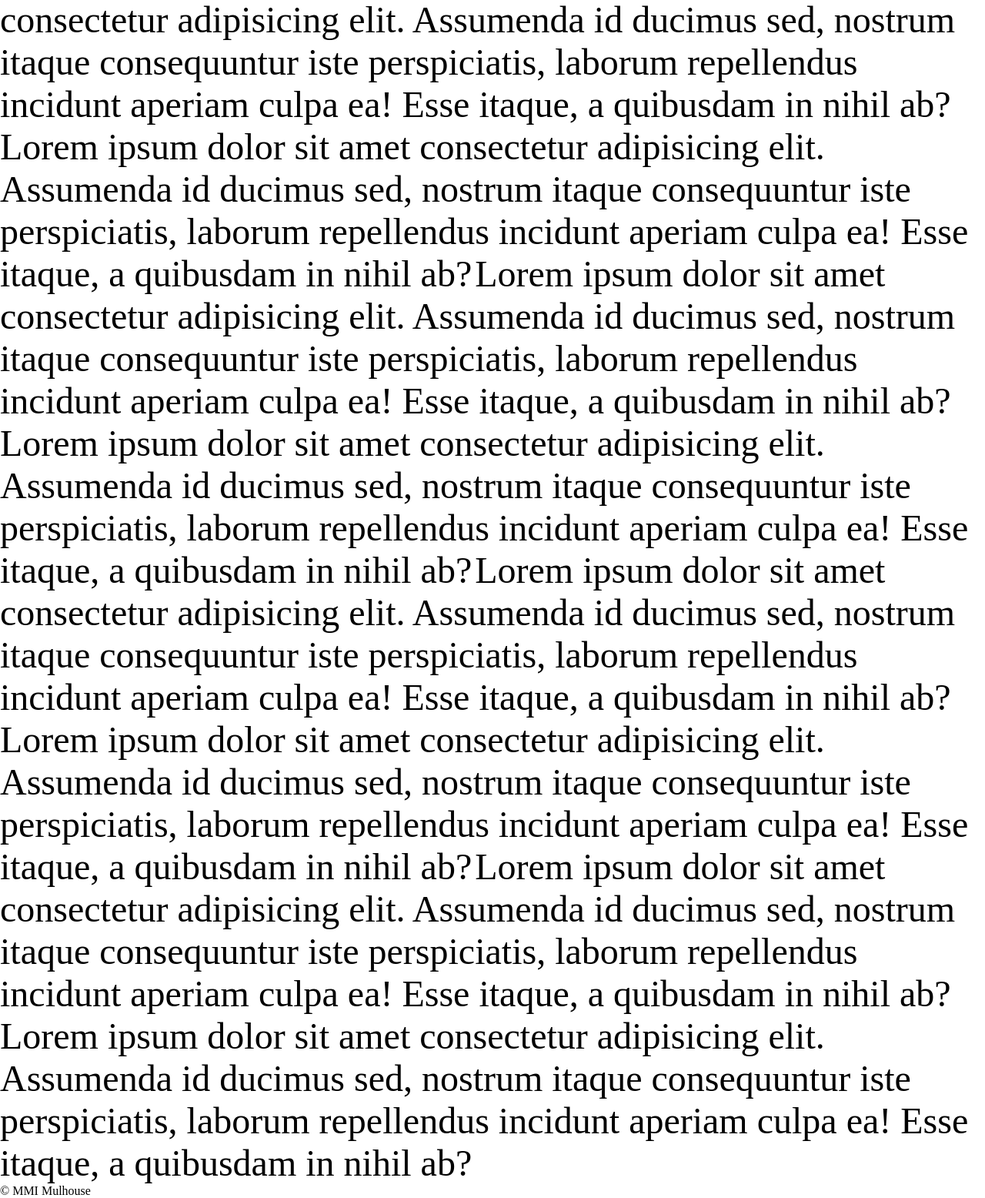
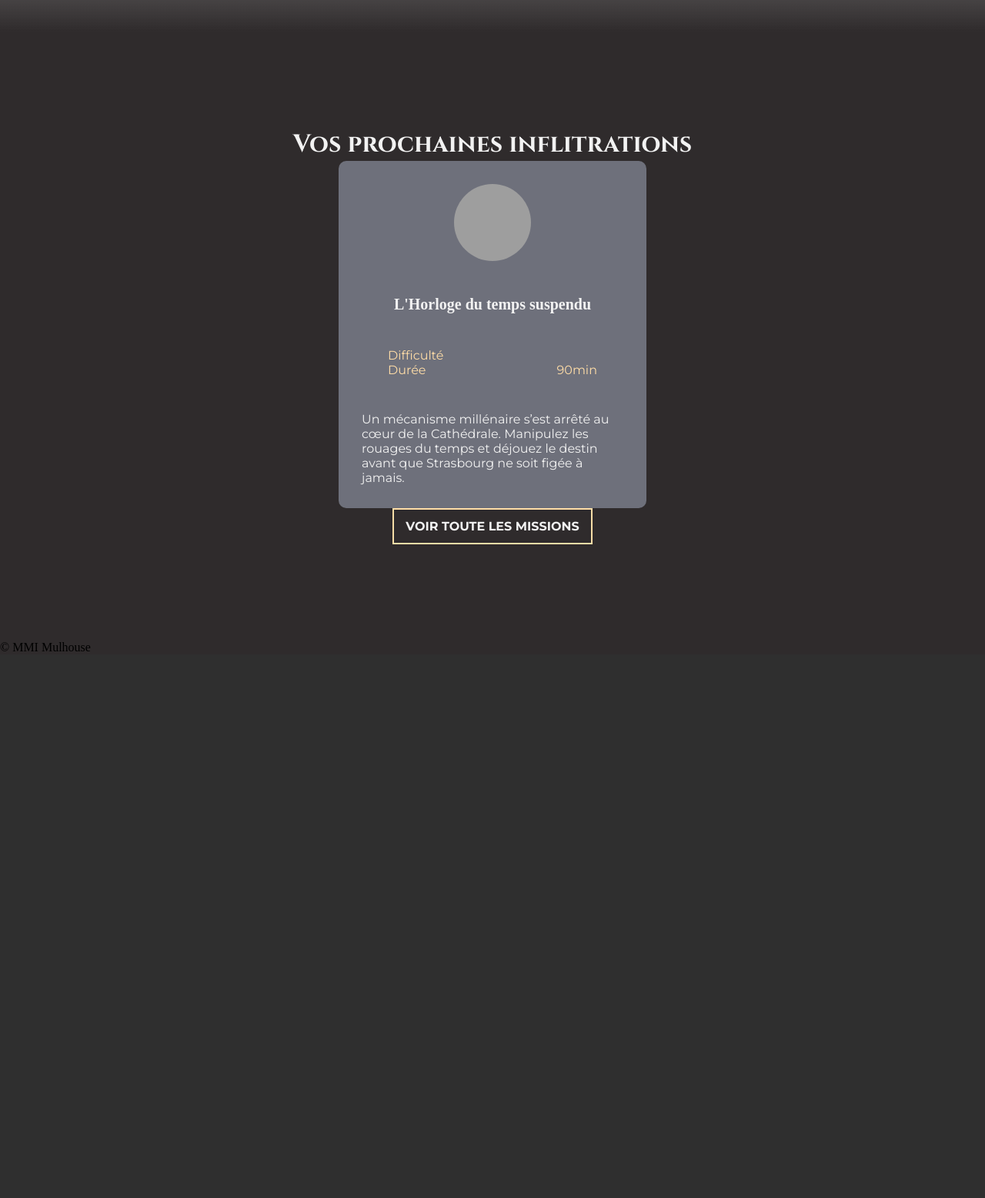
Before and after one commit to aymonier-elias/SAE-4D01, a PHP site: page / in a window 1280 px wide. Shown: the part 759-2315 px from the top of the page at 77% size. After the commit the page ends 1605 px from the top, so only its background shows below. Run offline with PHP 8.4, Linux system fonts and the light colour scheme; grey boxes are pictures that could not be loaded.

Commit message:
- Finission header/nav/hero - Débuts Card

```diff
--- /dev/null
+++ b/style/accueil.css
@@ -0,0 +1,36 @@
+@import url(style.css);
+
+/* Section - Infiltration */
+.infiltration {
+    color: var(--white);
+    padding: 125px;
+    h3 {
+        font-size: 1.25rem;
+        font-weight: bold;
+    }
+}
+.card {
+    padding: 30px;
+    display: flex;
+    flex-direction: column;
+    align-items: center;
+    gap: 45px;
+    max-width: 400px;
+    border-radius: 10px;
+    background-color: var(--brand-grey);
+}
+.info {
+    width: 80%;
+    div {
+        display: flex;
+        justify-content: space-between;
+        color: var(--secondary);
+    }
+}
+.img {
+    background-image: url(../img/fond.png);
+    height: 100px;
+    width: 100px;
+    background-size: cover;
+    border-radius: 1000px;
+}
--- a/style/style.css
+++ b/style/style.css
@@ -1,14 +1,15 @@
-@import url('https://fonts.googleapis.com/css2?family=Cinzel+Decorative:wght@400;700;900&family=Montserrat:ital,wght@0,100..900;1,100..900&display=swap');
+@import url("https://fonts.googleapis.com/css2?family=Cinzel:wght@400..900&family=Montserrat:ital,wght@0,100..900;1,100..900&display=swap");
 
 :root {
   /* Color */
   /* Brand */
   --primary: #82212a;
-  --secondary: oklch(0.6665 0.0944 65.51);
-  --secondary-half: oklch(0.6665 0.0944 65.51 / 50%);
+  --secondary: oklch(0.9133 0.0788 79.02);
+  --secondary-half: oklch(0.9133 0.0788 79.02 / 50%);
   --brand-red: #944640;
   --brand-white: #e2e1ea;
-  --brand-grey: #6e707b;
+  --brand-grey: oklch(0.5472 0.0172 277.61);
+  --brand-grey-half: oklch(0.5472 0.0172 277.61 / 50%);
   --brand-black: #2f2b2c;
   /* Black - White */
   --black: #1f1f1f;
@@ -22,14 +23,11 @@
   --error: #fb2c36;
 
   /* Fonts */
-  --title: "Cinzel Decorative", serif;
+  --title: "Cinzel", serif;
   --text: "Montserrat", sans-serif;
+
+  --height: 100px;
 }
-
-.place {
-	font-size: 3rem;
-}
-
 
 * {
   padding: 0;
@@ -37,11 +35,31 @@
   box-sizing: border-box;
 }
 
+body {
+  background-color: var(--brand-black);
+}
+
+section {
+  display: flex;
+  flex-direction: column;
+  align-items: center;
+}
+
 h1 {
   font-family: var(--title);
+  font-size: 4rem;
 }
 
-p, a, li, ul, button{
+h2 {
+  font-family: var(--title);
+  font-size: 2rem;
+}
+
+p,
+a,
+li,
+ul,
+button {
   font-family: var(--text);
 }
 
@@ -56,12 +74,44 @@
   cursor: pointer;
 }
 
+.degrader {
+  position: absolute;
+  background-image: linear-gradient(0, var(--brand-black), transparent);
+  height: 200px;
+  left: 0;
+  right: 0;
+}
+
+.cta {
+  border: solid var(--secondary) 2px;
+  padding: 12px 15px;
+  width: fit-content;
+  text-transform: uppercase;
+  font-weight: bold;
+  transition: 0.3s ease;
+  &:hover {
+    background-color: var(--secondary);
+    color: var(--primary);
+  }
+}
+
 /* Header */
-header {
+.header {
+  position: relative;
+  background-image: url(../img/fond.png);
+  background-size: cover;
+  height: 100vh;
+  padding: 10px;
+  .degrader {
+    bottom: 0;
+  }
+}
+
+.nav {
   position: sticky;
   top: 10px;
-	margin: 10px;
   padding: 20px 30px;
+  max-height: 100px;
   display: flex;
   justify-content: space-between;
   align-items: center;
--- a/vue/gabarit.php
+++ b/vue/gabarit.php
@@ -1,21 +1,34 @@
 <!DOCTYPE html>
 <html lang="fr">
+
 <head>
   <meta charset="UTF-8">
   <title><?= $title ?></title>
-  <link href="style/style.css" rel="stylesheet">
+  <?= $cssLink ?>
 </head>
+
 <body>
-  <header>
-    <a href="index.php"><h1><?= $header ?></h1></a>
-    <?= $menu ?>
+  <header class="header">
+    <nav class="nav">
+      <a href="index.php">
+        <h1><?= $header ?></h1>
+      </a>
+      <?= $menu ?>
+    </nav>
+
+    <?php
+    if (isset($hero)) {
+      echo "$hero";
+    }
+    ?>
+
   </header>
   <main>
-    <h2><?= $titre ?></h2>
     <?= $contenu ?>
   </main>
   <footer>
     <?= $footer ?>
   </footer>
 </body>
+
 </html>
--- a/vue/vue.class.php
+++ b/vue/vue.class.php
@@ -33,7 +33,6 @@
 
   *******************************************************/
   public function afficher($data) {
-
     global $conf;
 
     $title = $conf->titreOnglet;
--- a/vue/vueAccueil.php
+++ b/vue/vueAccueil.php
@@ -1,17 +1,42 @@
 <?php
-  $titre = "Administration du magasin";
-?>
+$cssLink = '<link href="style/accueil.css" rel="stylesheet">';
+$titre = "Administration du magasin";
+$hero = "<div class='hero'>
+  <h1>DÉVERROUILLEZ LES SECRETS DE NOS CITÉS</h1>
+  <h3>Chaque ruelle cache une légende, chaque mur un secret. Plongez au cœur d'une expérience d'infiltration inédite et
+    redécouvrez le patrimoine à travers les rouages du temps.</h3>
+  <a href='#' class='cta'>Réserver ma mission</a>
+  <span class='degrader'></span>
+</div>"
+  ?>
 
-<div class='resultat'>Bonjour</div>
+<section class="infiltration">
+  <h2>Vos prochaines inflitrations</h2>
+  <div class="cards">
+    <div class="card">
+      <span class="img"></span>
 
-<span class="place">Lorem ipsum dolor sit amet consectetur adipisicing elit. Assumenda id ducimus sed, nostrum itaque consequuntur iste perspiciatis, laborum repellendus incidunt aperiam culpa ea! Esse itaque, a quibusdam in nihil ab?</span>
-<span class="place">Lorem ipsum dolor sit amet consectetur adipisicing elit. Assumenda id ducimus sed, nostrum itaque consequuntur iste perspiciatis, laborum repellendus incidunt aperiam culpa ea! Esse itaque, a quibusdam in nihil ab?</span>
-<span class="place">Lorem ipsum dolor sit amet consectetur adipisicing elit. Assumenda id ducimus sed, nostrum itaque consequuntur iste perspiciatis, laborum repellendus incidunt aperiam culpa ea! Esse itaque, a quibusdam in nihil ab?</span>
-<span class="place">Lorem ipsum dolor sit amet consectetur adipisicing elit. Assumenda id ducimus sed, nostrum itaque consequuntur iste perspiciatis, laborum repellendus incidunt aperiam culpa ea! Esse itaque, a quibusdam in nihil ab?</span>
-<span class="place">Lorem ipsum dolor sit amet consectetur adipisicing elit. Assumenda id ducimus sed, nostrum itaque consequuntur iste perspiciatis, laborum repellendus incidunt aperiam culpa ea! Esse itaque, a quibusdam in nihil ab?</span>
-<span class="place">Lorem ipsum dolor sit amet consectetur adipisicing elit. Assumenda id ducimus sed, nostrum itaque consequuntur iste perspiciatis, laborum repellendus incidunt aperiam culpa ea! Esse itaque, a quibusdam in nihil ab?</span>
-<span class="place">Lorem ipsum dolor sit amet consectetur adipisicing elit. Assumenda id ducimus sed, nostrum itaque consequuntur iste perspiciatis, laborum repellendus incidunt aperiam culpa ea! Esse itaque, a quibusdam in nihil ab?</span>
-<span class="place">Lorem ipsum dolor sit amet consectetur adipisicing elit. Assumenda id ducimus sed, nostrum itaque consequuntur iste perspiciatis, laborum repellendus incidunt aperiam culpa ea! Esse itaque, a quibusdam in nihil ab?</span>
-<span class="place">Lorem ipsum dolor sit amet consectetur adipisicing elit. Assumenda id ducimus sed, nostrum itaque consequuntur iste perspiciatis, laborum repellendus incidunt aperiam culpa ea! Esse itaque, a quibusdam in nihil ab?</span>
-<span class="place">Lorem ipsum dolor sit amet consectetur adipisicing elit. Assumenda id ducimus sed, nostrum itaque consequuntur iste perspiciatis, laborum repellendus incidunt aperiam culpa ea! Esse itaque, a quibusdam in nihil ab?</span>
-<span class="place">Lorem ipsum dolor sit amet consectetur adipisicing elit. Assumenda id ducimus sed, nostrum itaque consequuntur iste perspiciatis, laborum repellendus incidunt aperiam culpa ea! Esse itaque, a quibusdam in nihil ab?</span>
+      <h3>L'Horloge du temps suspendu</h3>
+
+      <div class="info">
+        <div class="difficulte">
+          <p>Difficulté</p>
+          <div>
+            <!-- Svg a ajouter en JS en fonction de la bdd -->
+          </div>
+        </div>
+
+        <div class="duree">
+          <p>Durée</p>
+          <p>90min</p>
+        </div>
+
+      </div>
+
+      <p class="desciption">Un mécanisme millénaire s’est arrêté au cœur de la Cathédrale. Manipulez les rouages du
+        temps et déjouez le
+        destin avant que Strasbourg ne soit figée à jamais.</p>
+    </div>
+  </div>
+  <a href="" class="cta">Voir toute les missions</a>
+</section>
```
Also changed, not shown: other parts of style/style.css (+27 -0 lines), img/card_1.png (added), 1 other file. Lines whose indentation alone changed are shown as unchanged.
